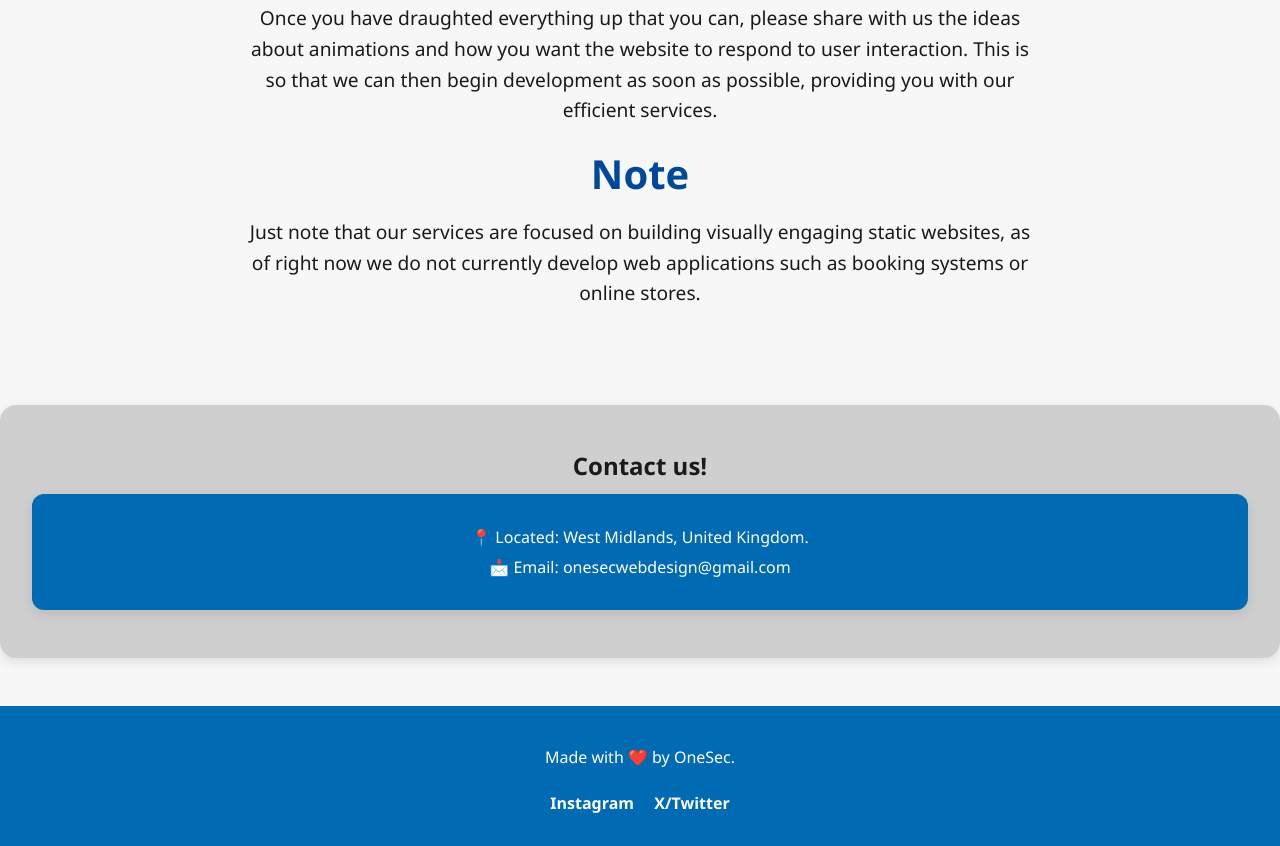
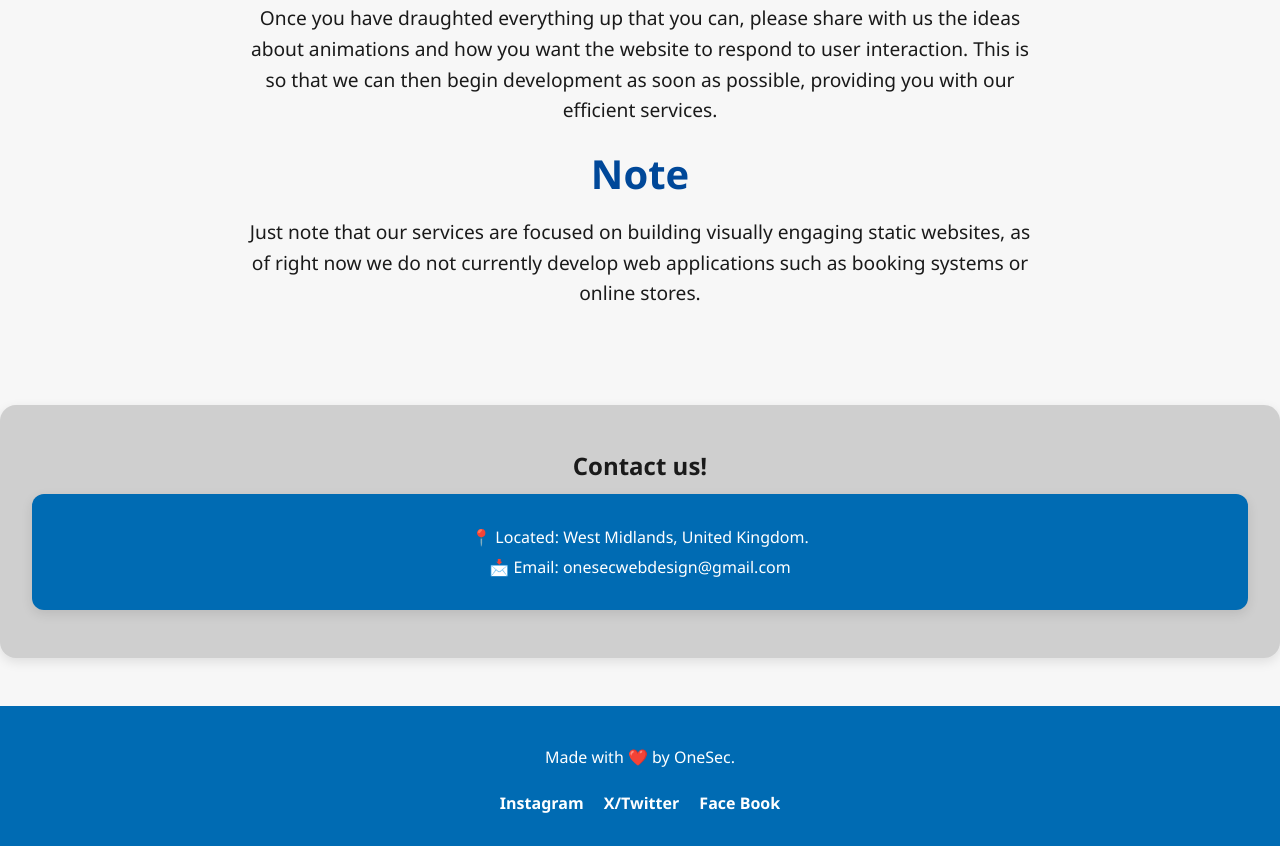
Before and after one commit to onesecdesign/onesecdesign.github.io, a plain HTML site: page index.html in a window 1280 px wide. Shown: the part 3186-4032 px from the top of the page. Drawn offline with Linux system fonts and the light colour scheme.

Commit message:
Update index.html

```diff
--- a/index.html
+++ b/index.html
@@ -121,7 +121,8 @@
         </div>
         <div class="social-media">
         	<a href="https://instagram.com/onesec.design">Instagram</a>
-			<a href="https://x.com/OneSecDesign">X/Twitter</a>
+		<a href="https://x.com/OneSecDesign">X/Twitter</a>
+		<a href="https://www.facebook.com/people/OneSec-Webdesign/61575347649792/">Face Book</a>
         </div>
 	</footer>
 
```
